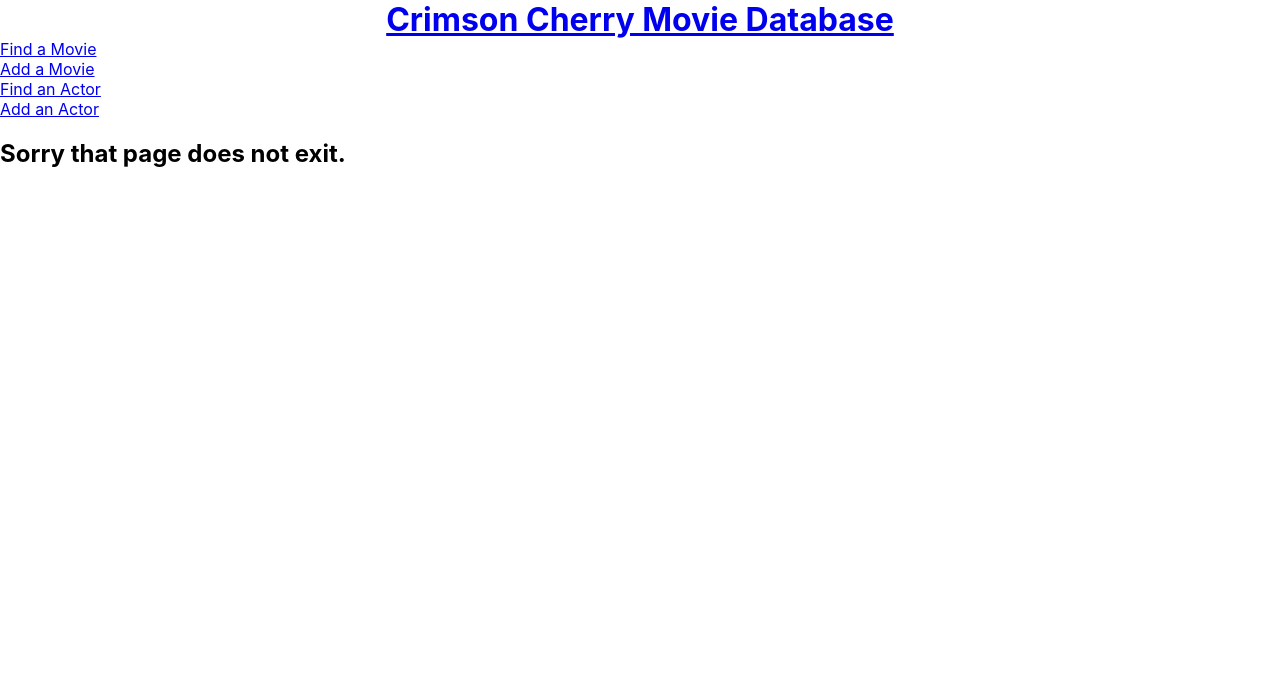
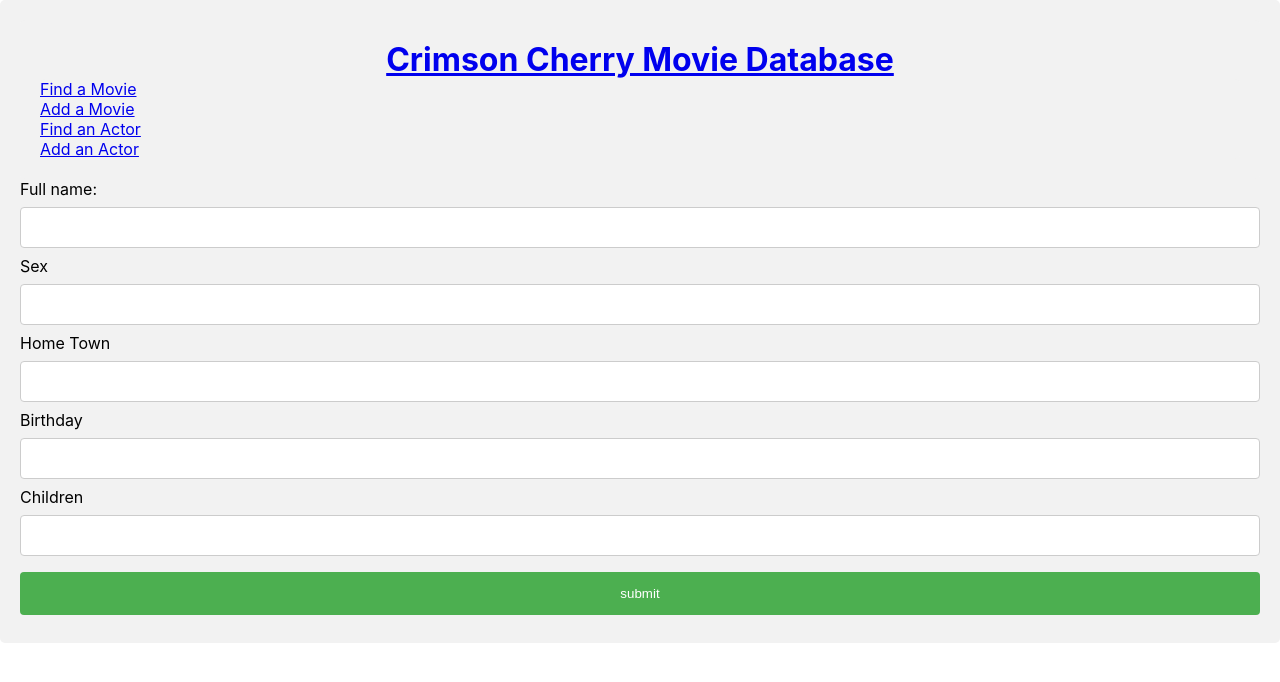
Before and after one commit to feebisharma1/crimson-cherry-ui, a React (Create React App) app: page /addActor in a window 1280 px wide. Shown: the top 682 px of the page. Built offline with nearby package versions, Linux system fonts and the light colour scheme.

Commit message:
added actors in the frontend

```diff
--- a/package.json
+++ b/package.json
@@ -6,9 +6,11 @@
     "@testing-library/jest-dom": "^5.14.1",
     "@testing-library/react": "^11.2.7",
     "@testing-library/user-event": "^12.8.3",
+    "axios": "^0.21.1",
     "react": "^17.0.2",
     "react-dom": "^17.0.2",
     "react-scripts": "4.0.3",
+    "redux": "^4.1.1",
     "web-vitals": "^1.1.2"
   },
   "scripts": {
@@ -37,5 +39,6 @@
   },
   "devDependencies": {
     "react-router-dom": "^5.2.0"
-  }
+  },
+  "proxy" : "http://localhost:8080/"
 }
--- a/src/App.js
+++ b/src/App.js
@@ -1,28 +1,32 @@
 import {BrowserRouter, Switch, Route} from "react-router-dom";
 
-
 import './App.css';
+import ActorList from "./components/ActorDetails/ActorList";
+import AddActors from "./components/ActorDetails/AddActors";
 import MovieTitle from "./components/Heading/Title";
 import MovieDetails from "./components/MovieDetail/MovieDetail";
 import PageNotFound from "./components/PageNotFoune/PageNotFound";
-
 
 function App() {
   return (
       <BrowserRouter>
         <MovieTitle />
         <Switch>
-
           <Route path={["/movie/:movieId", "/movie"]}>
             <MovieDetails />
           </Route>
-
+          <Route path={"/actor"}>
+            <ActorList />
+          </Route>
+          <Route path={"/addActor"}>
+            <AddActors />
+          </Route>
           <Route>
             <PageNotFound />
           </Route>
-
         </Switch>
       </BrowserRouter>
+
   );
 }
 
--- /dev/null
+++ b/src/components/ActorDetails/ActorList.js
@@ -0,0 +1,52 @@
+
+import { useState, useEffect } from "react";
+import {getActorList} from "../data/ActoData"
+import ActorListRow from "./ActorListRow";
+
+const ActorList = () => {
+
+    const [actors, setActors] = useState([]);
+    const [allActors, setAllActors] = useState([]);
+
+    const loadActorDataFromAxios = () => {
+        getActorList()
+        .then(response => {
+            setActors(response.data)
+            setAllActors(response.data)
+        })
+        .catch(error => console.log("Something went wrong", error));
+    }
+
+    useEffect(() => loadActorDataFromAxios(), []);
+
+    let handleChange = (e) => {
+        const myList = allActors.filter(filteredActors => filteredActors.name === e.target.value);
+        setActors(myList);
+    }
+
+    return (
+        <div>
+            <label>Select an Actor by their Name: </label>
+            <select onChange={handleChange}>
+                <option>--Choose Option---</option>
+                {allActors.map(actorsName => <option>{actorsName.name}</option>)}
+            </select>
+            <table>
+                <thead>
+                    <tr>
+                        <th> Id</th>
+                        <th> Sex</th>
+                        <th> Hometown</th>
+                        <th> Height</th>
+                        <th> Name</th>
+                        <th> Children</th>
+                        <th> Birthday</th>
+                    </tr>
+                    <ActorListRow allActorsList = {actors} />
+                </thead>
+            </table>
+        </div>
+    );
+}
+
+export default ActorList;
--- /dev/null
+++ b/src/components/ActorDetails/ActorListRow.js
@@ -0,0 +1,21 @@
+
+const ActorListRow = (props) => {
+    return(
+        <>
+            {props.allActorsList.map( myActors =>
+                <tr key={myActors.id}>
+                    <td>{myActors.id}</td>
+                    <td>{myActors.sex}</td>
+                    <td>{myActors.hometown}</td>
+                    <td>{myActors.height}</td>
+                    <td>{myActors.name}</td>
+                    <td>{myActors.children}</td>
+                    <td>{myActors.birthday}</td>
+                </tr>
+                )}
+        </>
+
+    );
+}
+
+export default ActorListRow;
--- /dev/null
+++ b/src/components/ActorDetails/AddActor.css
@@ -0,0 +1,30 @@
+input[type=text], select {
+    width: 100%;
+    padding: 12px 20px;
+    margin: 8px 0;
+    display: inline-block;
+    border: 1px solid #ccc;
+    border-radius: 4px;
+    box-sizing: border-box;
+  }
+
+  input[type="submit"] {
+    width: 100%;
+    background-color: #4CAF50;
+    color: white;
+    padding: 14px 20px;
+    margin: 8px 0;
+    border: none;
+    border-radius: 4px;
+    cursor: pointer;
+  }
+
+  input[type="submit"]:hover {
+    background-color: #45a049;
+  }
+
+  div {
+    border-radius: 5px;
+    background-color: #f2f2f2;
+    padding: 20px;
+  }
--- /dev/null
+++ b/src/components/ActorDetails/AddActors.js
@@ -0,0 +1,77 @@
+import { useState } from 'react/cjs/react.development';
+import { addActor } from '../data/ActoData';
+import './AddActor.css';
+
+const AddActors = () => {
+
+    let actor = {
+        name: "",
+        sex: "",
+        hometown: "",
+        children: "",
+        birthday: "",
+        height: ""
+    }
+    const [formValue, setFormValue] = useState(actor);
+
+    const handleChange = (e) => {
+
+        switch(e.target.name){
+            case "name":
+                actor.name = e.target.value;
+                break;
+            case "sex":
+                actor.sex = e.target.value;
+                break;
+            case "hometown":
+                actor.hometown = e.target.value;
+                break;
+            case "children":
+                actor.children = e.target.value;
+                break;
+            case "birthday":
+                actor.birthday = e.target.value;
+                break;
+            case "height":
+                actor.height = e.target.value;
+                break;
+            default:
+                actor = {
+                    name: "",
+                    sex: "",
+                    hometown: "",
+                    children: "",
+                    birthday: "",
+                    height: ""
+                }
+                break;
+        }
+        setFormValue(actor);
+    }
+
+    const handleSubmit = (e) => {
+        e.preventDefault();
+        addActor(formValue);
+    }
+
+    return(
+        <form onSubmit={handleSubmit}>
+            <label htmlFor="fname">Full name:</label>
+            <input type="text" id="fname" name="name" onChange={handleChange}/><br></br>
+            <label htmlFor="fname">Sex</label>
+            <input type="text" id="sex" name="sex" onChange={handleChange}/><br></br>
+            <label htmlFor="fname">Home Town</label>
+            <input type="text" id="hometown" name="hometown" onChange={handleChange}/><br></br>
+            <label htmlFor="fname">Birthday</label>
+            <input type="text" id="birthday" name="birthday" onChange={handleChange}/><br></br>
+            <label htmlFor="fname">Children</label>
+            <input type="text" id="children" name="children" onChange={handleChange}/><br></br>
+            <input type="submit" value="submit"/>
+        </form>
+
+
+    );
+
+}
+
+export default AddActors;
--- /dev/null
+++ b/src/components/data/ActoData.js
@@ -0,0 +1,28 @@
+import axios from 'axios'
+
+export const getActorList = () => {
+    console.log("getting the actor list from axios: ");
+    const actorListPromise = axios({
+        url: "api/actor/all",
+        method: "GET",
+        headers: {
+            'Accept': 'application/json'
+        }
+    });
+
+    return actorListPromise;
+}
+
+export const addActor = (actor) => {
+    console.log("posting the actor list from axios: ");
+    const actorListPromise = axios({
+        url: "api/actor/save",
+        method: "Post",
+        headers: {
+            'Accept': 'application/json'
+        },
+        data: actor
+    });
+
+    return actorListPromise;
+}
```
Also changed, not shown: 1 other file (tests, documents, lock files or other folders).
